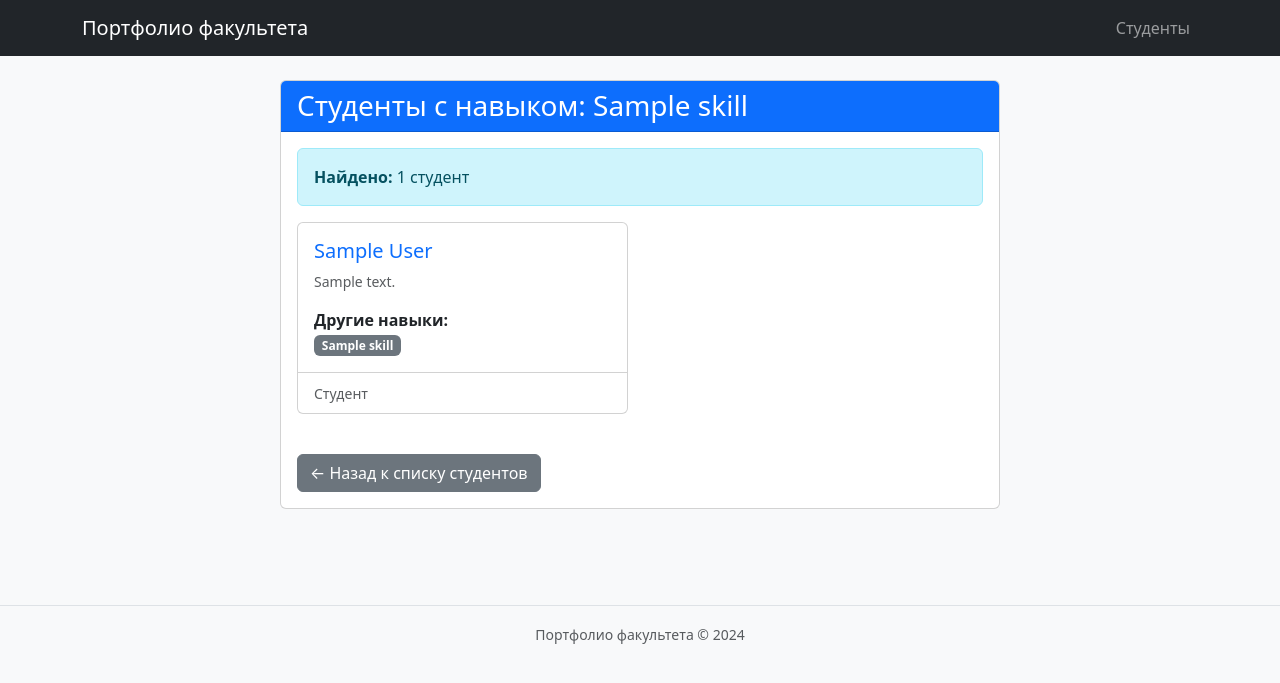
After one commit to isip239-up2026/sixth_day, a Django app: page /skill/1/ in a window 1280 px wide. The commit adds this page. Shown: the top 683 px of the page. Run offline with Django 5.2, Linux system fonts and the light colour scheme; tables that the repository leaves empty hold one stand-in row (values such as "Sample post").

Commit message:
Task 4 готов

```diff
--- a/main/models.py
+++ b/main/models.py
@@ -39,9 +39,9 @@ class Student(models.Model):
 
 class StudentSkill(models.Model):
     student = models.ForeignKey(Student, on_delete=models.CASCADE,
-                                related_name="skills", verbose_name="Студент")
+                                related_name="studentskills", verbose_name="Студент")
     skill   = models.ForeignKey(Skill, on_delete=models.CASCADE,
-                                related_name="student_skills", verbose_name="Навык")
+                                related_name="studentskills", verbose_name="Навык")
     level   = models.IntegerField(default=3, verbose_name="Уровень (1–5)")
 
     class Meta:
--- a/main/templates/main/base.html
+++ b/main/templates/main/base.html
@@ -10,11 +10,11 @@
 
 <nav class="navbar navbar-expand-lg navbar-dark bg-dark mb-4">
   <div class="container">
-    <a class="navbar-brand" href="{% url 'index' %}">Портфолио факультета</a>
+    <a class="navbar-brand" href="{% url 'main:index' %}">Портфолио факультета</a>
     <div class="collapse navbar-collapse">
       <ul class="navbar-nav ms-auto">
         <li class="nav-item">
-          <a class="nav-link" href="{% url 'index' %}">Студенты</a>
+          <a class="nav-link" href="{% url 'main:index' %}">Студенты</a>
         </li>
         {# Студент 7: добавить ссылку «Топ проектов» #}
       </ul>
--- /dev/null
+++ b/main/templates/main/skill_filter.html
@@ -0,0 +1,73 @@
+{% extends 'main/base.html' %}
+
+{% block title %}Студенты со навыком: {{ skill.name }}{% endblock %}
+
+{% block content %}
+<div class="container mt-4">
+    <div class="row">
+        <div class="col-md-8 mx-auto">
+            <div class="card mb-4">
+                <div class="card-header bg-primary text-white">
+                    <h3 class="mb-0">
+                        Студенты с навыком: {{ skill.name }}
+                    </h3>
+                </div>
+                <div class="card-body">
+                    <div class="alert alert-info">
+                        <strong>Найдено:</strong> {{ count }} студент{{ count|pluralize:",а,ов" }}
+                    </div>
+
+                    {% if students %}
+                        <div class="row">
+                            {% for student in students %}
+                                <div class="col-md-6 mb-3">
+                                    <div class="card h-100">
+                                        <div class="card-body">
+                                            <h5 class="card-title">
+                                                <a href="{% url 'main:student_detail' student.id %}" class="text-decoration-none">
+                                                    {{ student.name }}
+                                                </a>
+                                            </h5>
+                                            <p class="card-text text-muted small">
+                                                {% if student.bio %}
+                                                    {{ student.bio|truncatewords:20 }}
+                                                {% else %}
+                                                    Информация отсутствует
+                                                {% endif %}
+                                            </p>
+                                            <div class="mt-2">
+                                                <strong>Другие навыки:</strong><br>
+                                                {% for skill_rel in student.studentskills.all %}
+                                                    <a href="{% url 'main:skill_filter' skill_rel.skill.id %}"
+                                                       class="badge bg-secondary text-decoration-none me-1">
+                                                        {{ skill_rel.skill.name }}
+                                                    </a>
+                                                {% endfor %}
+                                            </div>
+                                        </div>
+                                        <div class="card-footer bg-transparent">
+                                            <small class="text-muted">
+                                                Студент
+                                            </small>
+                                        </div>
+                                    </div>
+                                </div>
+                            {% endfor %}
+                        </div>
+                    {% else %}
+                        <div class="alert alert-warning">
+                            Студенты с навыком "{{ skill.name }}" не найдены.
+                        </div>
+                    {% endif %}
+
+                    <div class="mt-4">
+                        <a href="{% url 'main:index' %}" class="btn btn-secondary">
+                            ← Назад к списку студентов
+                        </a>
+                    </div>
+                </div>
+            </div>
+        </div>
+    </div>
+</div>
+{% endblock %}
--- a/main/urls.py
+++ b/main/urls.py
@@ -1,7 +1,10 @@
 from django.urls import path
 from . import views
+
+app_name = 'main'
 
 urlpatterns = [
     path("", views.index, name="index"),
     path("student/<int:student_id>/", views.student_detail, name="student_detail"),
+    path('skill/<int:skill_id>/', views.skill_filter, name='skill_filter'),
 ]
--- a/main/views.py
+++ b/main/views.py
@@ -1,5 +1,5 @@
 from django.shortcuts import render, get_object_or_404
-from .models import Student, Project
+from .models import Student, Skill, StudentSkill, Project
 
 
 def index(request):
@@ -10,3 +10,19 @@ def index(request):
 def student_detail(request, student_id):
     student = get_object_or_404(Student, id=student_id)
     return render(request, "main/student_detail.html", {"student": student})
+
+
+def skill_filter(request, skill_id):
+    skill = get_object_or_404(Skill, id=skill_id)
+
+    students = Student.objects.filter(
+        studentskills__skill=skill
+    ).distinct()
+
+    count = students.count()
+
+    return render(request, 'main/skill_filter.html', {
+        'skill': skill,
+        'students': students,
+        'count': students.count
+    })
```
Also changed, not shown: main/templates/main/index.html (+25 -1 lines), main/templates/main/student_detail.html (+56 -2 lines).
